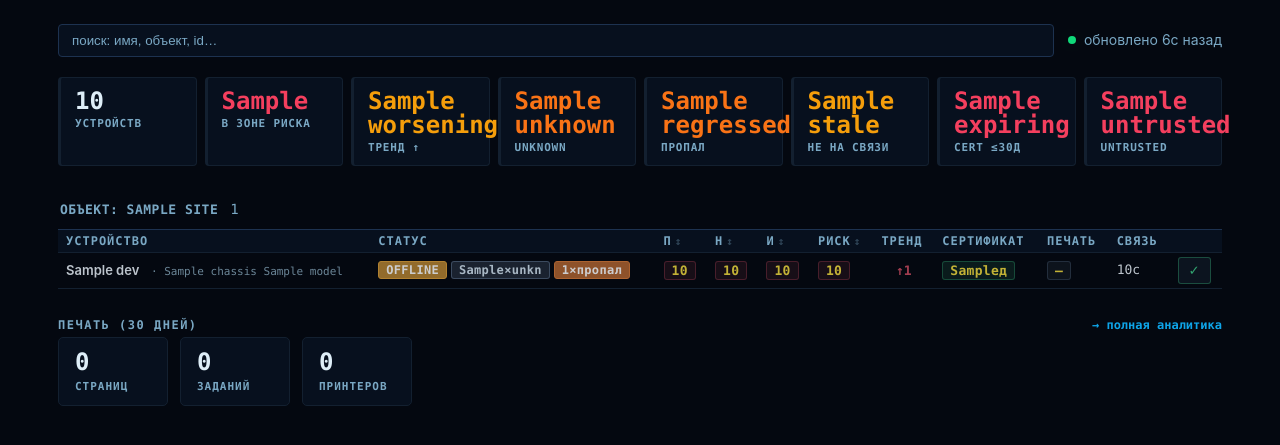
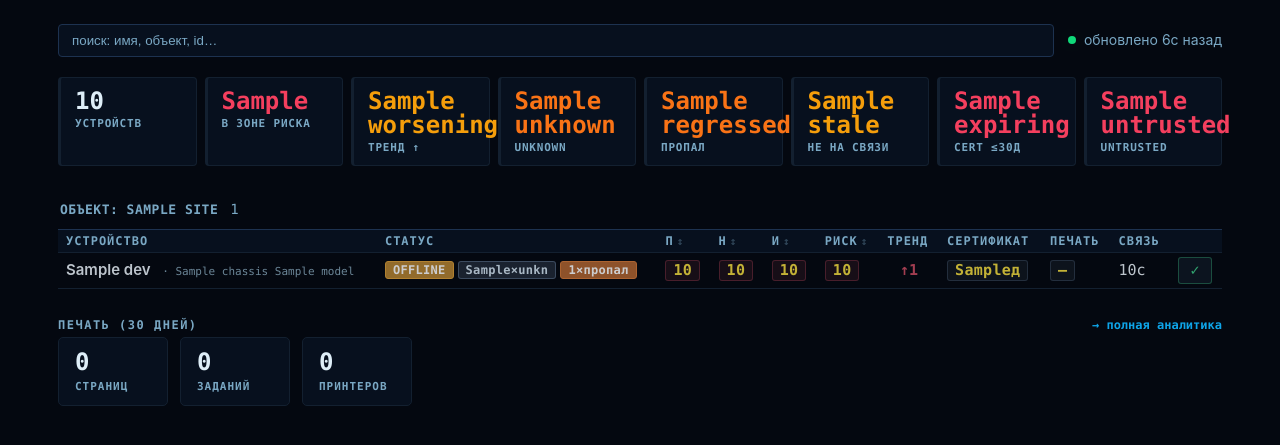
Before and after one commit to SergioTheFirst/srp, a FastAPI app: template server/web/templates/fleet.html in a window 1280 px wide. Shown: the part 51-496 px from the top of the page. Run offline with FastAPI, Linux system fonts and the light colour scheme; the template is opened without the code that fills it: most values are stand-ins (such as "Sample title", 1, 10 or a date in 2020); data that the repository does not hold is empty.

Commit message:
feat(dashboard): cert column — yellow-only, no color tiers; metrics 13→15px
Cert column: plain yellow text for all durations, cert-alert (yellow bg/
black text) only when < 17d. Removed red/orange tier coloring.
All table metric font sizes raised from 13px to 15px (chips, links, trends).

```diff
--- a/server/web/templates/_fleet_body.html
+++ b/server/web/templates/_fleet_body.html
@@ -121,12 +121,8 @@
           <span class="chip na">—</span>
         {% elif d.cert_min_days < 17 %}
           <span class="cert-alert">{{ d.cert_min_days }}д</span>
-        {% elif d.cert_min_days < 30 %}
-          <span class="chip bad">{{ d.cert_min_days }}д</span>
-        {% elif d.cert_min_days < 90 %}
-          <span class="chip warn">{{ d.cert_min_days }}д</span>
         {% else %}
-          <span class="chip good">{{ d.cert_min_days }}д</span>
+          <span class="chip na">{{ d.cert_min_days }}д</span>
         {% endif %}
       </td>
 
--- a/server/web/templates/fleet.html
+++ b/server/web/templates/fleet.html
@@ -121,13 +121,13 @@ th.sortable.asc .sort-icon, th.sortable.desc .sort-icon { opacity: 1; }
 /* ── Compact table rows ─────────────────────────────────────────────────── */
 table th { padding: 5px 8px; }
 table td { padding: 4px 8px; }
-tbody td { color: #e8f4ff; font-size: 13px; white-space: nowrap; }
-tbody td a { color: #e8f4ff; font-weight: 600; font-size: 13px; }
+tbody td { color: #e8f4ff; font-size: 15px; white-space: nowrap; }
+tbody td a { color: #e8f4ff; font-weight: 600; font-size: 15px; }
 tbody td a:hover { color: var(--accent); text-decoration: none; }
 .dev-sub { color: var(--muted); font: 400 11px/1 var(--mono); margin-left: 5px; }
 
-/* Score chips — same visual size as device name */
-tbody td .chip { font: 600 13px/1 var(--mono); padding: 2px 7px; }
+/* Score chips */
+tbody td .chip { font: 600 15px/1 var(--mono); padding: 2px 7px; }
 tbody td .chip.good,
 tbody td .chip.warn,
 tbody td .chip.high,
@@ -138,7 +138,7 @@ tbody td .chip.accent { color: #ffe000; }
 /* Trend arrows */
 tbody td .trend-up,
 tbody td .trend-flat,
-tbody td .trend-none { font-size: 13px; }
+tbody td .trend-none { font-size: 15px; }
 
 /* Status badges — compact */
 .badge { font-size: 12px; padding: 2px 7px; }
@@ -148,10 +148,10 @@ tbody td .trend-none { font-size: 13px; }
 .badge.good { background: rgba(16,217,122,.82); color: #fff; border-color: var(--good); }
 .badge.na   { background: rgba(88,120,160,.3);  color: #cce4f8; border-color: rgba(88,120,160,.65); }
 
-/* Certificate alert: yellow background, black text */
+/* Certificate alert: yellow background, black text — only when < 17d */
 .cert-alert {
   display: inline-flex; align-items: center;
-  font: 700 13px/1 var(--mono); padding: 2px 7px; border-radius: 3px;
+  font: 700 15px/1 var(--mono); padding: 2px 7px; border-radius: 3px;
   background: #ffe000; color: #000; border: 1px solid #d4ba00;
   white-space: nowrap;
 }
```
